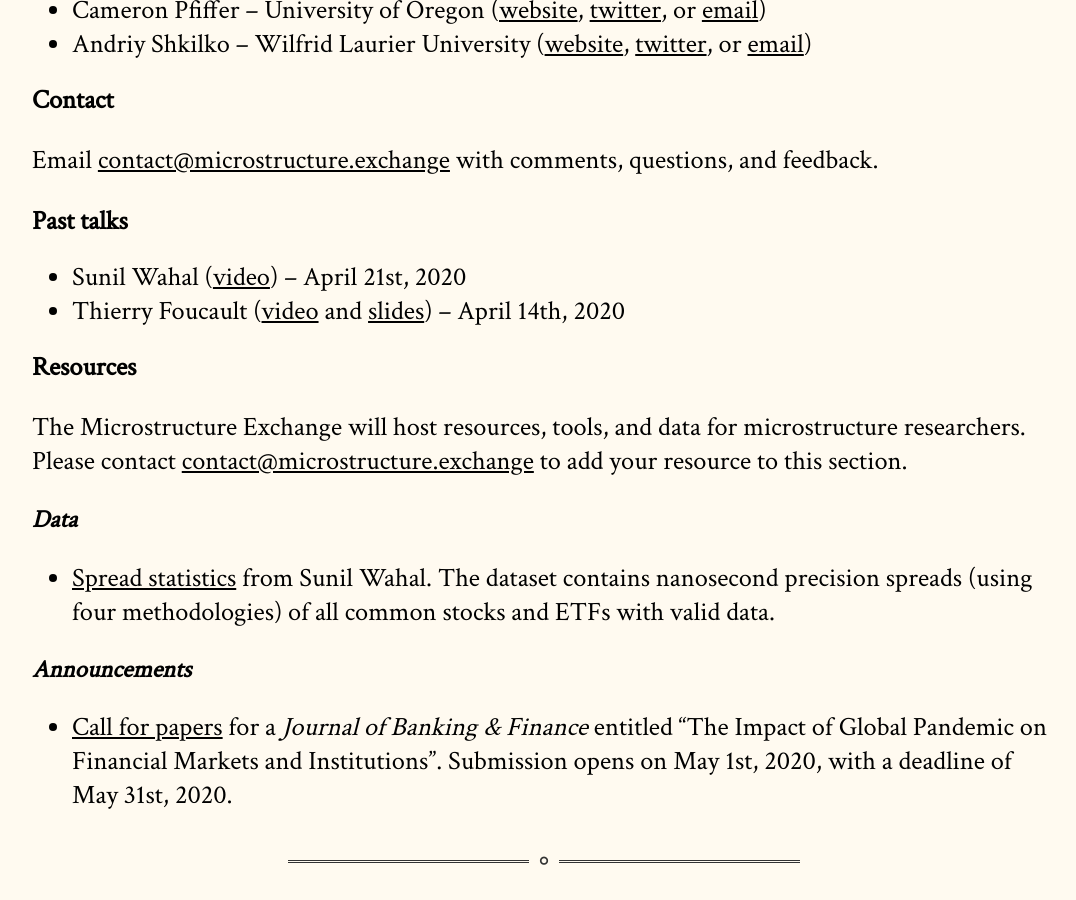
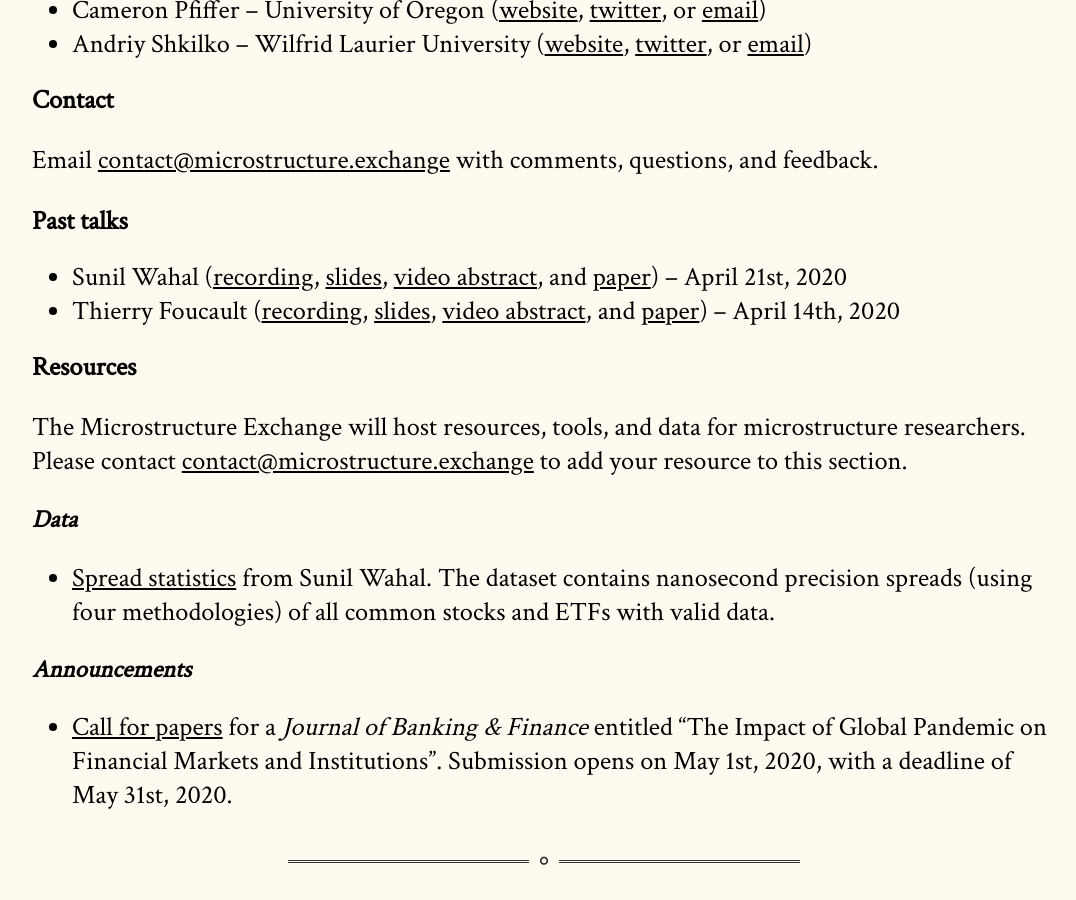
Before and after one commit to cpfiffer/microstructure.exchange, a Jekyll site: the page built from index.md, in a window 1280 px wide and 900 px high, scrolled down 2554 px. Shown: the whole window, without its empty margins (96-1172 px from the left). Built offline with Jekyll 4.4.1, drawn with Linux system fonts in a browser that asks for light colours; some web fonts are replaced.

Commit message:
Added resources for past talks

```diff
--- a/index.md
+++ b/index.md
@@ -44,8 +44,8 @@ Email [contact@microstructure.exchange](mailto:contact@microstructure.exchange)
 
 ## Past talks
 
-- Sunil Wahal ([video](https://youtu.be/3QiHYYw1zII)) -- April 21st, 2020
-- Thierry Foucault ([video](https://www.youtube.com/watch?v=bgS9zjKN7Gc&feature=youtu.be) and [slides](slides/DataMining_Slides_MicExchangeApril2.pdf)) -- April 14th, 2020
+- Sunil Wahal ([recording](https://youtu.be/3QiHYYw1zII), [slides](/slides/AlgoMicroExch.pdf), [video abstract](https://www.youtube.com/watch?v=tcc41xI6vQw&feature=youtu.be), and [paper](https://papers.ssrn.com/sol3/papers.cfm?abstract_id=3497001)) -- April 21st, 2020
+- Thierry Foucault ([recording](https://www.youtube.com/watch?v=bgS9zjKN7Gc&feature=youtu.be), [slides](slides/DataMining_Slides_MicExchangeApril2.pdf), [video abstract](https://www.youtube.com/watch?v=-4ZiSoHkkPI&t=7s), and [paper](/papers/Equi_Data_Mining_maktmicroexchange_seminar.pdf)) -- April 14th, 2020
 
 ## Resources
 
```
